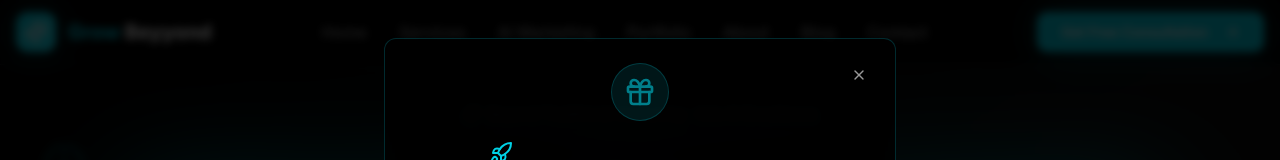
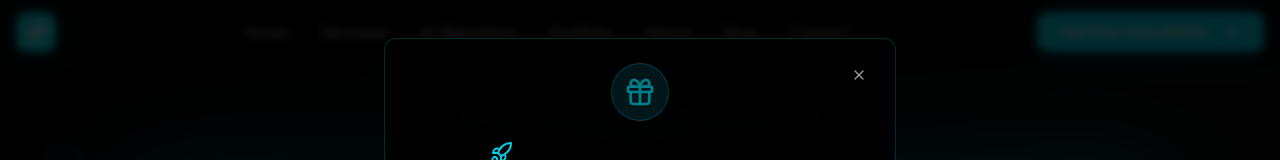
Before and after one commit to growbeyyond/growbeyyond-ai-advantage, a React (Vite) app: page / in a window 1280 px wide. Shown: the top 160 px of the page. Built offline with nearby package versions, Linux system fonts and the light colour scheme.

Commit message:
Update header and navigation

```diff
--- a/src/components/Header.tsx
+++ b/src/components/Header.tsx
@@ -23,15 +23,11 @@ const Header = () => {
         <div className="flex items-center justify-between h-16">
           {/* Logo */}
           <div
-            className="flex items-center space-x-3 cursor-pointer group"
+            className="cursor-pointer group"
             onClick={() => navigate("/")}
           >
             <div className="w-10 h-10 bg-gradient-to-br from-primary to-primary-glow rounded-xl flex items-center justify-center shadow-glow group-hover:scale-105 transition-transform duration-300">
               <Sparkles className="w-6 h-6 text-white" />
-            </div>
-            <div className="font-black text-xl">
-              <span className="text-primary">Grow</span>
-              <span className="text-foreground"> Beyyond</span>
             </div>
           </div>
 
```
